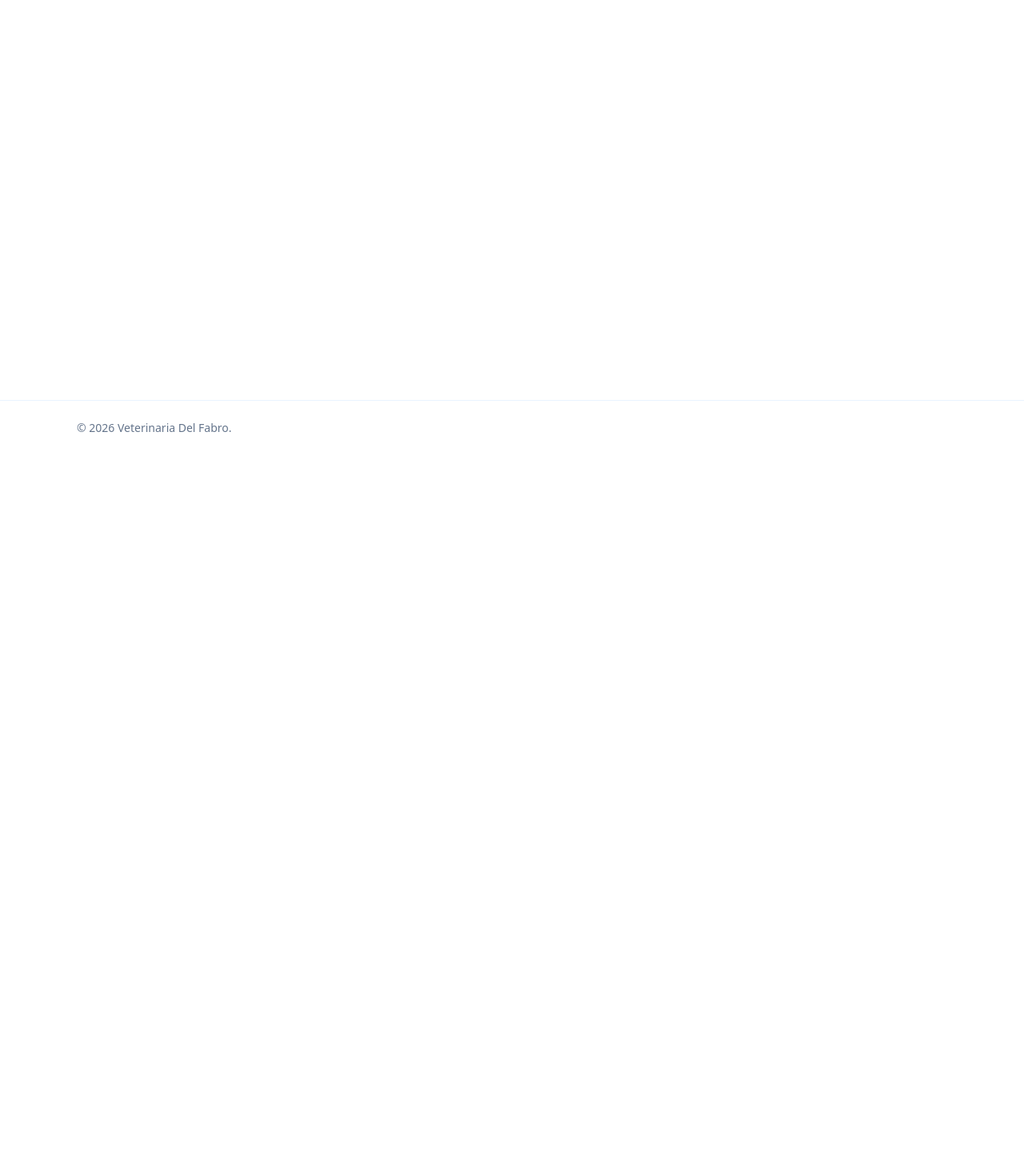
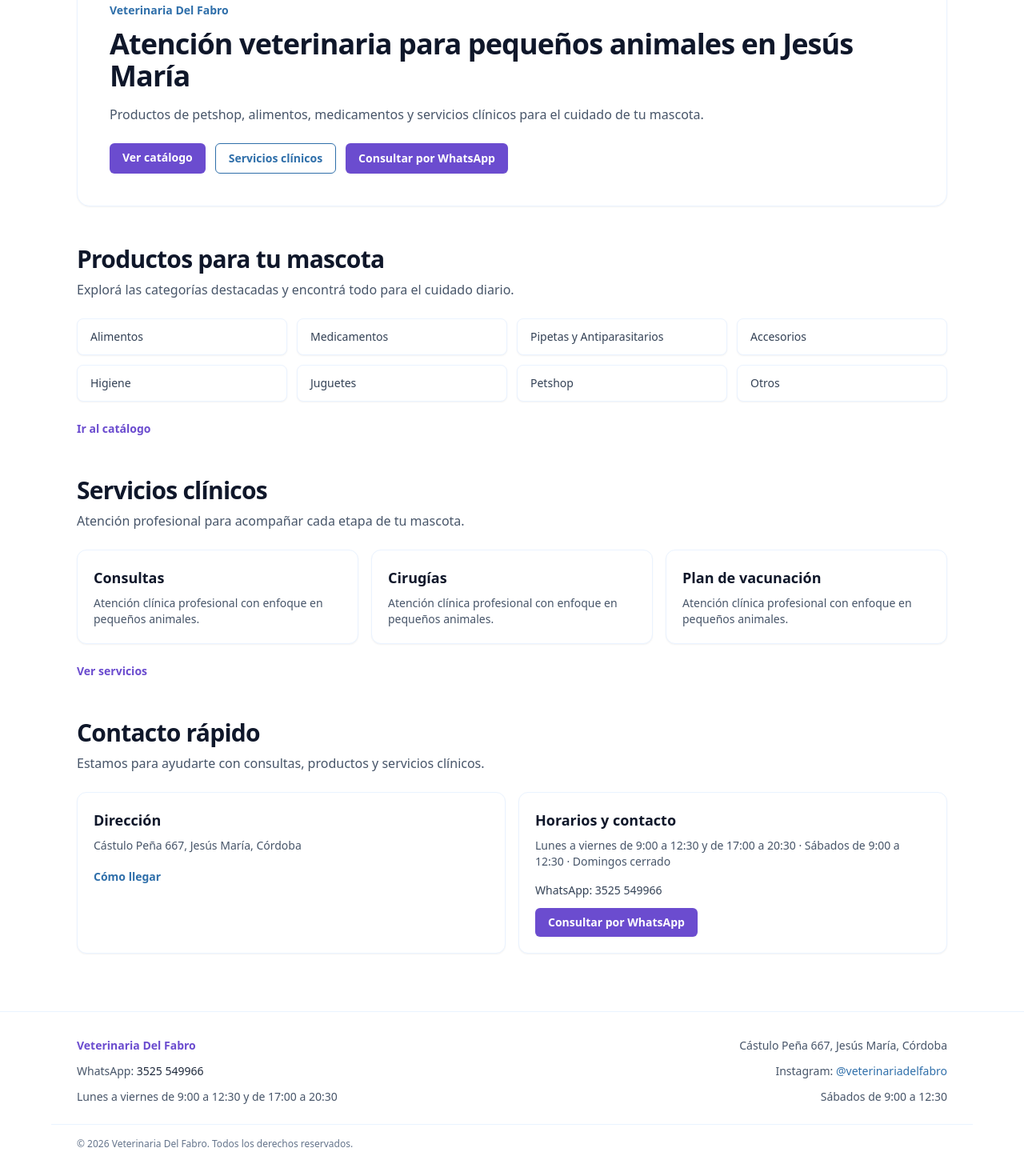
Before and after one commit to OctiDelFabro/veterinaria-del-fabro, a Next.js app: page / in a window 1280 px wide. Shown: the part 231-1701 px from the top of the page at 80% size. Before the commit the page ends 800 px from the top, so only its background shows below. Built offline with nearby package versions, Linux system fonts and the light colour scheme.

Commit message:
feat: implement public home and contact pages (#4)

```diff
--- a/app/(public)/contacto/page.tsx
+++ b/app/(public)/contacto/page.tsx
@@ -1,5 +1,56 @@
-import { Placeholder } from "@/components/placeholder";
+import { InfoCard } from "@/components/public/InfoCard";
+import { SectionHeader } from "@/components/public/SectionHeader";
+import { WhatsAppButton } from "@/components/public/WhatsAppButton";
+import { businessData } from "@/lib/business-data";
+
+const whatsappMessage = "Hola, quería hacer una consulta a Veterinaria Del Fabro.";
 
 export default function ContactoPage() {
-  return <Placeholder title="Contacto" description="Formulario y canales de contacto próximamente." />;
+  return (
+    <div className="space-y-8 py-10">
+      <SectionHeader
+        title="Contacto"
+        description="Estamos en Jesús María, Córdoba. Comunicate con nosotros o acercate al local en nuestros horarios de atención."
+      />
+
+      <div className="grid gap-4 sm:grid-cols-2">
+        <InfoCard title="Dirección" description={businessData.address} />
+        <InfoCard
+          title="Comunicación"
+          description={`WhatsApp: ${businessData.whatsappVisible} · Teléfono: ${businessData.phone} · Instagram: @${businessData.instagramUser}`}
+        />
+        <InfoCard title="Horarios" description={businessData.hours.join(" · ")} />
+        <InfoCard title="Ubicación" description="Encontranos fácilmente desde Google Maps.">
+          <a
+            href={businessData.mapsSearchUrl}
+            target="_blank"
+            rel="noopener noreferrer"
+            className="inline-flex rounded-md border border-veterinarian-blue px-3 py-2 text-sm font-semibold text-veterinarian-blue hover:bg-veterinarian-blueSoft"
+          >
+            Abrir en Google Maps
+          </a>
+        </InfoCard>
+      </div>
+
+      <div className="flex flex-col gap-3 sm:flex-row">
+        <WhatsAppButton message={whatsappMessage} />
+        <a
+          href={businessData.instagramUrl}
+          target="_blank"
+          rel="noopener noreferrer"
+          className="inline-flex items-center justify-center rounded-md border border-veterinarian-blue px-4 py-2 text-sm font-semibold text-veterinarian-blue hover:bg-veterinarian-blueSoft"
+        >
+          Ver Instagram
+        </a>
+        <a
+          href={businessData.mapsSearchUrl}
+          target="_blank"
+          rel="noopener noreferrer"
+          className="inline-flex items-center justify-center rounded-md border border-veterinarian-blue px-4 py-2 text-sm font-semibold text-veterinarian-blue hover:bg-veterinarian-blueSoft"
+        >
+          Cómo llegar
+        </a>
+      </div>
+    </div>
+  );
 }
--- a/app/(public)/page.tsx
+++ b/app/(public)/page.tsx
@@ -1,5 +1,72 @@
-import { Placeholder } from "@/components/placeholder";
+import Link from "next/link";
+
+import { InfoCard } from "@/components/public/InfoCard";
+import { SectionHeader } from "@/components/public/SectionHeader";
+import { WhatsAppButton } from "@/components/public/WhatsAppButton";
+import { businessData, initialCategories, initialServices } from "@/lib/business-data";
+
+const whatsappMessage = "Hola, quería hacer una consulta a Veterinaria Del Fabro.";
 
 export default function HomePage() {
-  return <Placeholder title="Inicio" description="Página pública inicial (placeholder)." />;
+  return (
+    <div className="space-y-12 py-10">
+      <section className="rounded-2xl border border-veterinarian-blueSoft bg-white p-6 shadow-sm sm:p-10">
+        <p className="text-sm font-semibold text-veterinarian-blue">Veterinaria Del Fabro</p>
+        <h1 className="mt-3 text-3xl font-bold tracking-tight text-slate-900 sm:text-4xl">
+          Atención veterinaria para pequeños animales en Jesús María
+        </h1>
+        <p className="mt-4 max-w-3xl text-slate-600">{businessData.description}</p>
+        <div className="mt-6 flex flex-col gap-3 sm:flex-row">
+          <Link href="/catalogo" className="rounded-md bg-veterinarian-violet px-4 py-2 text-center text-sm font-semibold text-white hover:bg-veterinarian-violetDark">
+            Ver catálogo
+          </Link>
+          <Link href="/servicios" className="rounded-md border border-veterinarian-blue px-4 py-2 text-center text-sm font-semibold text-veterinarian-blue hover:bg-veterinarian-blueSoft">
+            Servicios clínicos
+          </Link>
+          <WhatsAppButton message={whatsappMessage} />
+        </div>
+      </section>
+
+      <section className="space-y-6">
+        <SectionHeader title="Productos para tu mascota" description="Explorá las categorías destacadas y encontrá todo para el cuidado diario." />
+        <div className="grid grid-cols-2 gap-3 sm:grid-cols-3 lg:grid-cols-4">
+          {initialCategories.map((category) => (
+            <div key={category} className="rounded-lg border border-veterinarian-blueSoft bg-white px-4 py-3 text-sm font-medium text-slate-700 shadow-sm">
+              {category}
+            </div>
+          ))}
+        </div>
+        <Link href="/catalogo" className="inline-flex text-sm font-semibold text-veterinarian-violet hover:text-veterinarian-violetDark">
+          Ir al catálogo
+        </Link>
+      </section>
+
+      <section className="space-y-6">
+        <SectionHeader title="Servicios clínicos" description="Atención profesional para acompañar cada etapa de tu mascota." />
+        <div className="grid gap-4 sm:grid-cols-3">
+          {initialServices.map((service) => (
+            <InfoCard key={service} title={service} description="Atención clínica profesional con enfoque en pequeños animales." />
+          ))}
+        </div>
+        <Link href="/servicios" className="inline-flex text-sm font-semibold text-veterinarian-violet hover:text-veterinarian-violetDark">
+          Ver servicios
+        </Link>
+      </section>
+
+      <section className="space-y-6">
+        <SectionHeader title="Contacto rápido" description="Estamos para ayudarte con consultas, productos y servicios clínicos." />
+        <div className="grid gap-4 sm:grid-cols-2">
+          <InfoCard title="Dirección" description={businessData.address}>
+            <a href={businessData.mapsSearchUrl} target="_blank" rel="noopener noreferrer" className="text-sm font-semibold text-veterinarian-blue hover:underline">
+              Cómo llegar
+            </a>
+          </InfoCard>
+          <InfoCard title="Horarios y contacto" description={`${businessData.hours[0]} · ${businessData.hours[1]} · ${businessData.hours[2]}`}>
+            <p className="text-sm text-slate-700">WhatsApp: {businessData.whatsappVisible}</p>
+            <WhatsAppButton message={whatsappMessage} className="mt-3" />
+          </InfoCard>
+        </div>
+      </section>
+    </div>
+  );
 }
--- a/components/public-footer.tsx
+++ b/components/public-footer.tsx
@@ -1,8 +1,22 @@
+import { businessData } from "@/lib/business-data";
+
 export function PublicFooter() {
   return (
-    <footer className="border-t border-veterinarian-blueSoft bg-white py-6">
-      <div className="container-main text-sm text-slate-500">
-        © {new Date().getFullYear()} Veterinaria Del Fabro.
+    <footer className="border-t border-veterinarian-blueSoft bg-white py-8">
+      <div className="container-main grid gap-3 text-sm text-slate-600 sm:grid-cols-2">
+        <p className="font-semibold text-veterinarian-violet">{businessData.name}</p>
+        <p className="sm:text-right">{businessData.address}</p>
+        <p>
+          WhatsApp: <span className="text-slate-800">{businessData.whatsappVisible}</span>
+        </p>
+        <p className="sm:text-right">
+          Instagram: <span className="text-veterinarian-blue">@{businessData.instagramUser}</span>
+        </p>
+        <p>{businessData.hours[0]}</p>
+        <p className="sm:text-right">{businessData.hours[1]}</p>
+      </div>
+      <div className="container-main mt-6 border-t border-veterinarian-blueSoft pt-4 text-xs text-slate-500">
+        © {new Date().getFullYear()} {businessData.name}. Todos los derechos reservados.
       </div>
     </footer>
   );
--- a/components/public-header.tsx
+++ b/components/public-header.tsx
@@ -1,4 +1,7 @@
 import Link from "next/link";
+
+import { WhatsAppButton } from "@/components/public/WhatsAppButton";
+import { businessData } from "@/lib/business-data";
 
 const navItems = [
   { href: "/", label: "Inicio" },
@@ -10,10 +13,15 @@ const navItems = [
 export function PublicHeader() {
   return (
     <header className="border-b border-veterinarian-blueSoft bg-white">
-      <div className="container-main flex flex-col gap-4 py-4 sm:flex-row sm:items-center sm:justify-between">
-        <Link href="/" className="text-xl font-bold text-veterinarian-violet">
-          Veterinaria Del Fabro
-        </Link>
+      <div className="container-main flex flex-col gap-4 py-4">
+        <div className="flex flex-col gap-3 sm:flex-row sm:items-center sm:justify-between">
+          <Link href="/" className="text-xl font-bold text-veterinarian-violet">
+            {businessData.name}
+          </Link>
+          <WhatsAppButton message="Hola, quería hacer una consulta a Veterinaria Del Fabro." className="w-full sm:w-auto">
+            WhatsApp
+          </WhatsAppButton>
+        </div>
         <nav className="flex flex-wrap gap-2">
           {navItems.map((item) => (
             <Link
--- /dev/null
+++ b/components/public/InfoCard.tsx
@@ -0,0 +1,15 @@
+type InfoCardProps = {
+  title: string;
+  description: string;
+  children?: React.ReactNode;
+};
+
+export function InfoCard({ title, description, children }: InfoCardProps) {
+  return (
+    <article className="rounded-xl border border-veterinarian-blueSoft bg-white p-5 shadow-sm">
+      <h3 className="text-lg font-semibold text-slate-900">{title}</h3>
+      <p className="mt-2 text-sm text-slate-600">{description}</p>
+      {children ? <div className="mt-4">{children}</div> : null}
+    </article>
+  );
+}
--- /dev/null
+++ b/components/public/SectionHeader.tsx
@@ -0,0 +1,15 @@
+type SectionHeaderProps = {
+  eyebrow?: string;
+  title: string;
+  description?: string;
+};
+
+export function SectionHeader({ eyebrow, title, description }: SectionHeaderProps) {
+  return (
+    <div className="max-w-2xl space-y-2">
+      {eyebrow ? <p className="text-xs font-semibold uppercase tracking-wide text-veterinarian-blue">{eyebrow}</p> : null}
+      <h2 className="text-2xl font-bold tracking-tight text-slate-900 sm:text-3xl">{title}</h2>
+      {description ? <p className="text-sm text-slate-600 sm:text-base">{description}</p> : null}
+    </div>
+  );
+}
--- /dev/null
+++ b/components/public/WhatsAppButton.tsx
@@ -0,0 +1,23 @@
+import { businessData } from "@/lib/business-data";
+import { buildWhatsAppUrl } from "@/lib/whatsapp";
+
+type WhatsAppButtonProps = {
+  message: string;
+  children?: React.ReactNode;
+  className?: string;
+};
+
+export function WhatsAppButton({ message, children, className = "" }: WhatsAppButtonProps) {
+  const url = buildWhatsAppUrl(businessData.whatsappInternational, message);
+
+  return (
+    <a
+      href={url}
+      target="_blank"
+      rel="noopener noreferrer"
+      className={`inline-flex items-center justify-center rounded-md bg-veterinarian-violet px-4 py-2 text-sm font-semibold text-white shadow-sm transition hover:bg-veterinarian-violetDark ${className}`.trim()}
+    >
+      {children ?? "Consultar por WhatsApp"}
+    </a>
+  );
+}
--- /dev/null
+++ b/lib/business-data.ts
@@ -0,0 +1,32 @@
+export const businessData = {
+  name: "Veterinaria Del Fabro",
+  shortDescription: "Atención veterinaria para pequeños animales en Jesús María.",
+  description:
+    "Productos de petshop, alimentos, medicamentos y servicios clínicos para el cuidado de tu mascota.",
+  address: "Cástulo Peña 667, Jesús María, Córdoba",
+  whatsappVisible: "3525 549966",
+  whatsappInternational: "5493525549966",
+  phone: "425-414",
+  instagramUser: "veterinariadelfabro",
+  instagramUrl: "https://www.instagram.com/veterinariadelfabro",
+  hours: [
+    "Lunes a viernes de 9:00 a 12:30 y de 17:00 a 20:30",
+    "Sábados de 9:00 a 12:30",
+    "Domingos cerrado",
+  ],
+  mapsSearchUrl:
+    "https://www.google.com/maps/search/?api=1&query=C%C3%A1stulo%20Pe%C3%B1a%20667%2C%20Jes%C3%BAs%20Mar%C3%ADa%2C%20C%C3%B3rdoba",
+} as const;
+
+export const initialCategories = [
+  "Alimentos",
+  "Medicamentos",
+  "Pipetas y Antiparasitarios",
+  "Accesorios",
+  "Higiene",
+  "Juguetes",
+  "Petshop",
+  "Otros",
+] as const;
+
+export const initialServices = ["Consultas", "Cirugías", "Plan de vacunación"] as const;
--- /dev/null
+++ b/lib/whatsapp.ts
@@ -0,0 +1,3 @@
+export function buildWhatsAppUrl(phone: string, message: string): string {
+  return `https://wa.me/${phone}?text=${encodeURIComponent(message)}`;
+}
```
Also changed, not shown: 1 other file (tests, documents, lock files or other folders).
